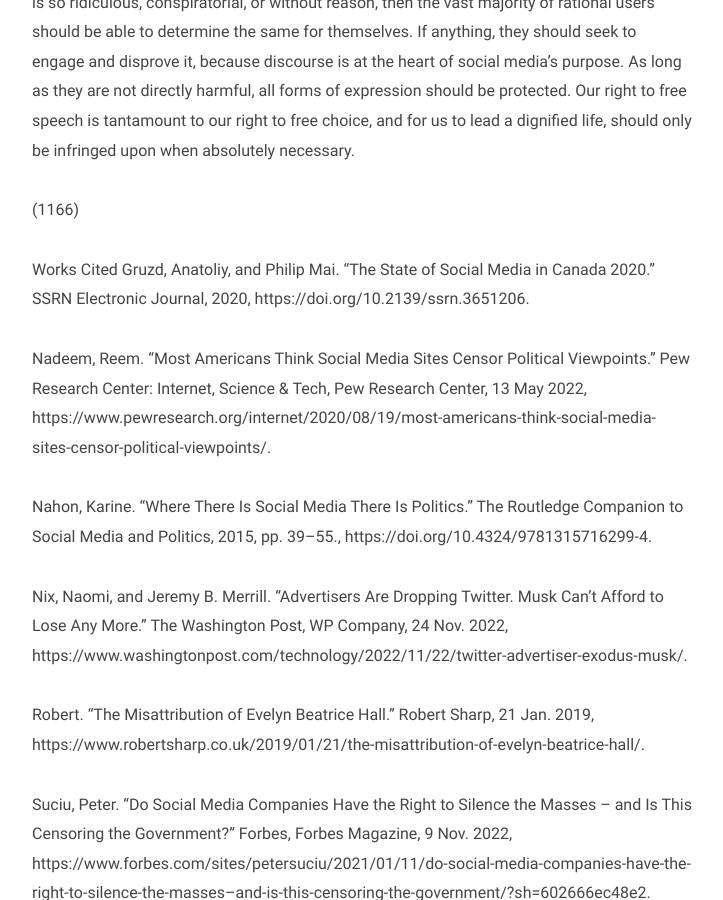
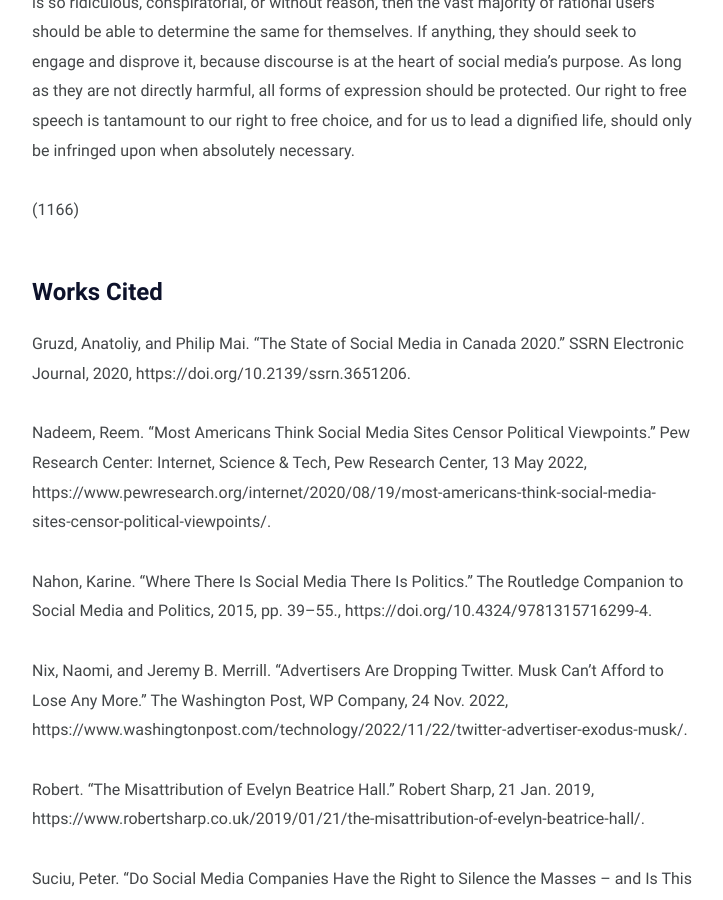
Before and after one commit to zhaju/old, a Jekyll site: the page built from _posts/the-polarized-express/2023-03-01-the-polarized-express.md, in a window 1280 px wide and 900 px high, scrolled down 2842 px. Shown: the whole window, without its empty margins (278-1001 px from the left). Built offline with Jekyll 4.4.1, drawn with Linux system fonts in a browser that asks for light colours.

```diff
--- a/_posts/the-polarized-express/2023-03-01-the-polarized-express.md
+++ b/_posts/the-polarized-express/2023-03-01-the-polarized-express.md
@@ -17,7 +17,8 @@ Of course, there are still instances where speech can cross the line and become
 
 (1166)
 
-Works Cited
+# Works Cited
+
 Gruzd, Anatoliy, and Philip Mai. “The State of Social Media in Canada 2020.” SSRN Electronic Journal, 2020, https://doi.org/10.2139/ssrn.3651206.
 
 Nadeem, Reem. “Most Americans Think Social Media Sites Censor Political Viewpoints.” Pew Research Center: Internet, Science & Tech, Pew Research Center, 13 May 2022, https://www.pewresearch.org/internet/2020/08/19/most-americans-think-social-media-sites-censor-political-viewpoints/.
```
